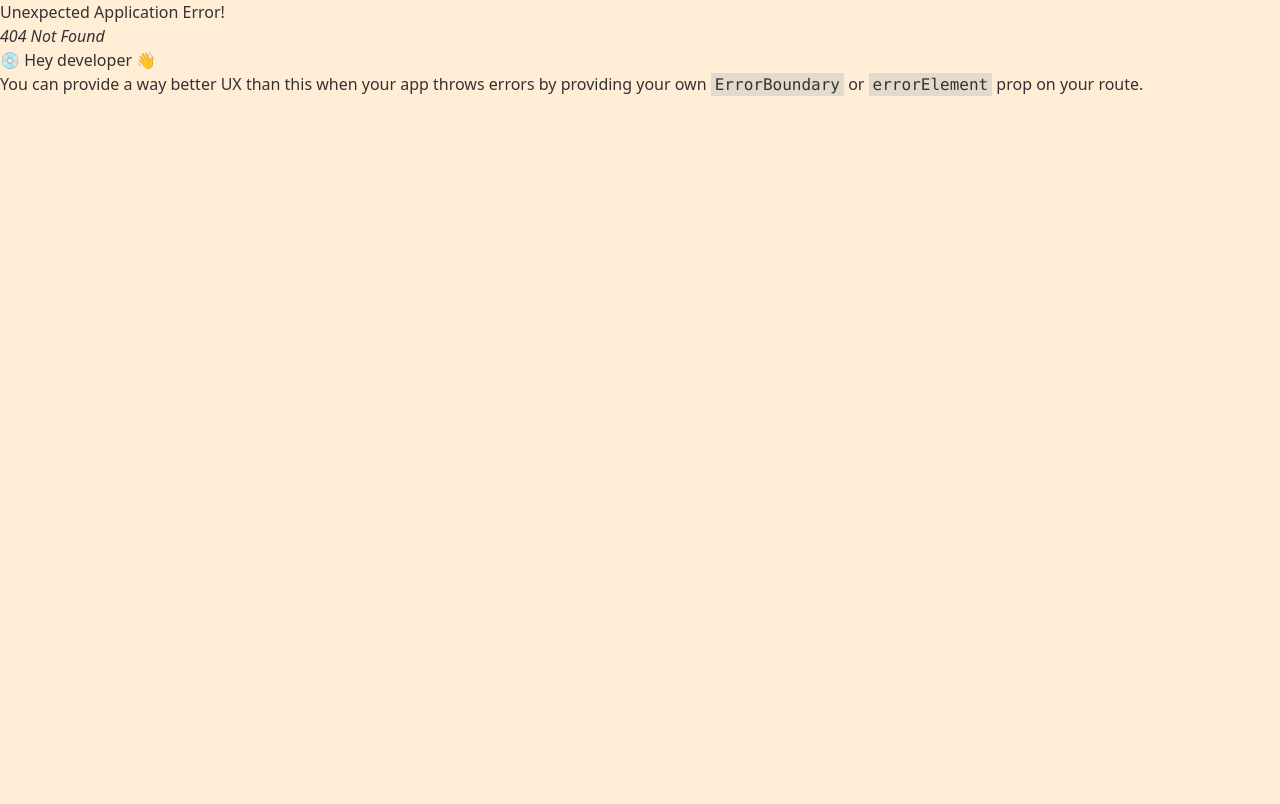
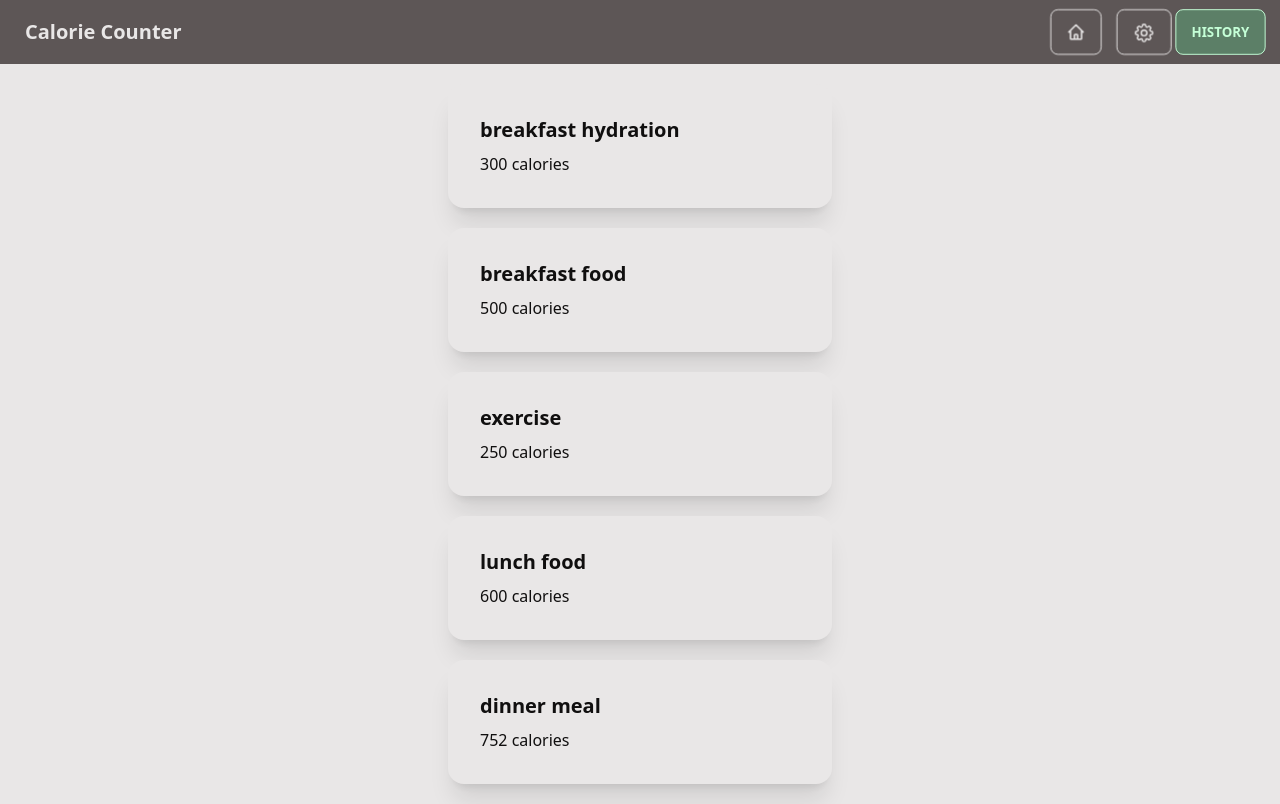
Before and after one commit to Scratcheee/CalorieCounter, a React (Vite) app: page /history in a window 1280 px wide. Before the commit this address had no page. Built offline with nearby package versions, Linux system fonts and the light colour scheme.

Commit message:
Added History Page

```diff
--- a/index.html
+++ b/index.html
@@ -1,5 +1,5 @@
 <!DOCTYPE html>
-<html lang="en" data-theme="bumblebee">
+<html lang="en" data-theme="garden">
   <head>
     <meta charset="UTF-8" />
     <link rel="icon" type="image/svg+xml" href="/vite.svg" />
--- a/src/App.jsx
+++ b/src/App.jsx
@@ -3,12 +3,15 @@ import { createBrowserRouter, RouterProvider, Route, createRoutesFromElements }
 import RootLayout from './layouts/RootLayout'
 import HomeScreen from './pages/HomeScreen'
 import SetupScreen from './pages/SetupScreen'
+import HistoryScreen from './pages/HistoryScreen'
 
 const router = createBrowserRouter(
   createRoutesFromElements(
     <Route path='/' element={<RootLayout />}>
       <Route index element={<HomeScreen />} />
       <Route path='settings' element={<SetupScreen />} />
+      <Route path='history' element={<HistoryScreen />} />
+
     </Route>
   )
 )
--- a/src/components/Counter.jsx
+++ b/src/components/Counter.jsx
@@ -3,7 +3,7 @@ import React from 'react'
 const Counter = (props) => {
     let progress = props.total - props.remaining
   return (
-    <div><div className="flex flex-col">
+    <div className='text-secondary-focus'><div className="flex flex-col">
     <div className="stat place-items-center">
       <div className="stat-title">Budget</div>
       <div className="stat-value">{props.total}</div>
--- /dev/null
+++ b/src/components/HistoryCard.jsx
@@ -0,0 +1,16 @@
+import React from 'react'
+
+const HistoryCard = (props) => {
+    const {data} = props
+  return (
+    <div className="card w-96 bg-base-100 shadow-xl my-5">
+          <div className="card-body">
+            <h2 className="card-title">{data.meal} {data.entry}</h2>
+            <p>{data.calories} calories</p>
+
+          </div>
+        </div>
+  )
+}
+
+export default HistoryCard
--- a/src/components/Navbar.jsx
+++ b/src/components/Navbar.jsx
@@ -4,7 +4,7 @@ import { NavLink } from "react-router-dom";
 const Navbar = () => {
   return (
 
-<div className="navbar bg-primary">
+<div className="navbar bg-neutral text-neutral-content">
   <div className="navbar-start">
     <div className="dropdown">
       <label tabIndex={0} className="btn btn-ghost lg:hidden">
@@ -48,6 +48,9 @@ const Navbar = () => {
               d="M15 12a3 3 0 11-6 0 3 3 0 016 0z"
             />
           </svg> Setup
+        </NavLink></li>
+        <li><NavLink to="history" className="btn btn-outline btn-accen">
+          history
         </NavLink></li>
       </ul>
     </div>
@@ -93,8 +96,12 @@ const Navbar = () => {
             />
           </svg>
         </NavLink></li>
+        <li><NavLink to="history" className="btn btn-outline btn-accen">
+          history
+        </NavLink></li>
     </ul>
   </div>
+
 </div>
   );
 };
--- a/src/index.css
+++ b/src/index.css
@@ -3,5 +3,5 @@
 @tailwind utilities;
 
 :root {
-    background-color: #FFEDD5;
+    background-color: #E9E7E7;
 }
--- a/src/layouts/RootLayout.jsx
+++ b/src/layouts/RootLayout.jsx
@@ -7,7 +7,7 @@ export default function RootLayout() {
   return (
     <div >
       <Navbar />
-      <div className="flex flex-col items-center justify-between max-h-screen bg-orange-100/50">
+      <div className="flex flex-col items-center justify-between max-h-screen bg-base-100">
 
         <Outlet   />
       </div>
--- a/src/pages/DataScreen.jsx
+++ b/src/pages/DataScreen.jsx
@@ -0,0 +1,9 @@
+import React from 'react'
+
+const DataScreen = () => {
+  return (
+    <div>DataScreen</div>
+  )
+}
+
+export default DataScreen
--- a/src/pages/HistoryScreen.jsx
+++ b/src/pages/HistoryScreen.jsx
@@ -0,0 +1,22 @@
+import React from "react";
+import HistoryCard from "../components/HistoryCard";
+
+const HistoryScreen = () => {
+  const data = [
+    { id: 1, calories: 300, entry: "hydration", meal: "breakfast" },
+    { id: 2, calories: 500, entry: "food", meal: "breakfast" },
+    { id: 3, calories: 250, entry: "exercise", meal: null },
+    { id: 4, calories: 600, entry: "food", meal: "lunch" },
+    { id: 5, calories: 752, entry: "meal", meal: "dinner" },
+  ];
+  return (
+    <div>
+      {data.map((data) => (
+
+        <HistoryCard data={data} key={data.id} />
+      ))}
+    </div>
+  );
+};
+
+export default HistoryScreen;
--- a/src/pages/HomeScreen.jsx
+++ b/src/pages/HomeScreen.jsx
@@ -44,12 +44,12 @@ function HomeScreen() {
   };
 
   return (
-    <div className="card bg-secondary/25 w-full max-w-xl gap-4 mt-10 mx-auto place-content-center p-10 place-items-center">
+    <div className="card bg-secondary-content  w-full max-w-xl gap-4 mt-10 mx-auto place-content-center p-10 place-items-center">
       <Counter total={totalCal} remaining={remainingCal} mealCal={meal} />
       {/*Logging Form*/}
       <div className="form-control gap-4">
         <label className="label">
-          <span className="label-text">Calories</span>
+          <span className="label-text text-secondary-focus">Calories</span>
         </label>
         <input
           type="number"
@@ -62,7 +62,7 @@ function HomeScreen() {
         />
         <div className="">
           <select
-            className="select select-bordered w-full max-w-xs"
+            className="select select-bordered w-full max-w-xs font-primary"
             name="entry"
             onChange={handleOptionChange}
           >
```
Also changed, not shown: TODO.txt (added).
